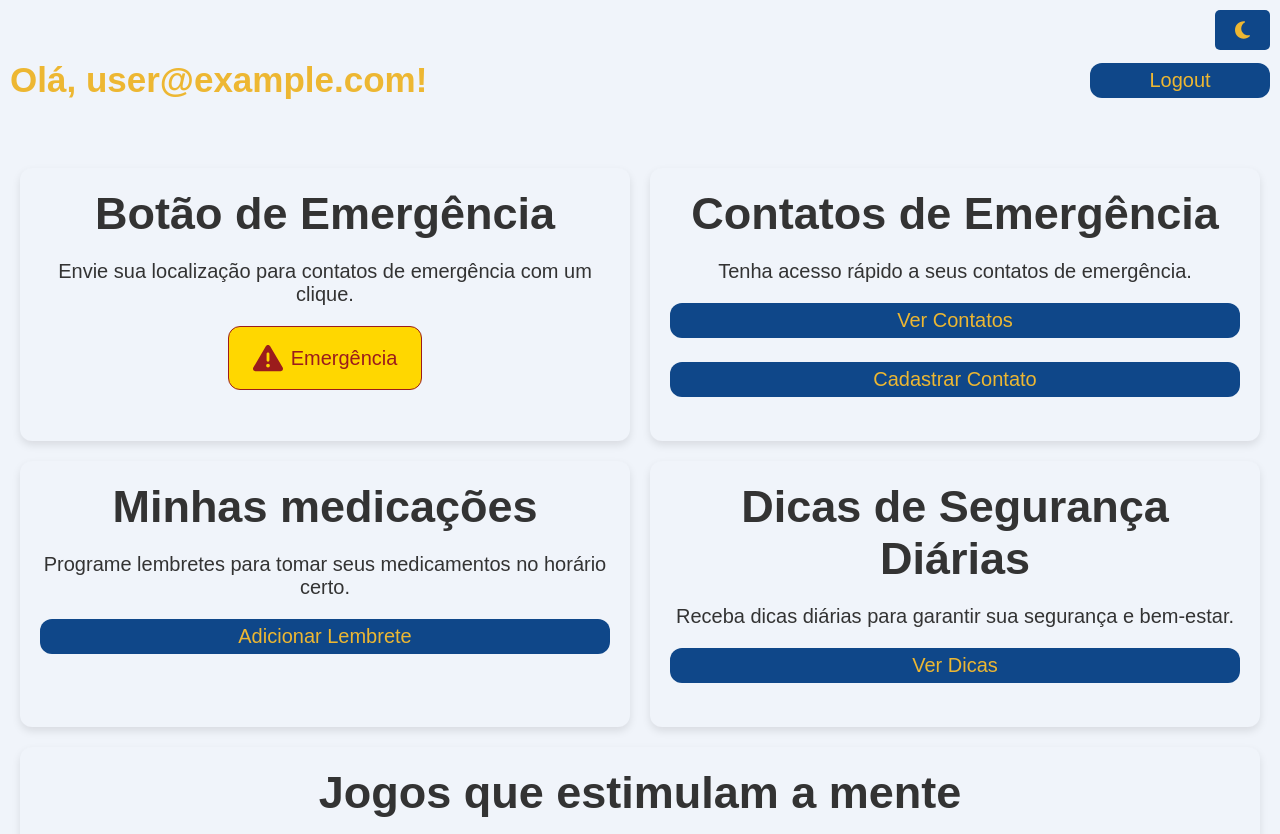
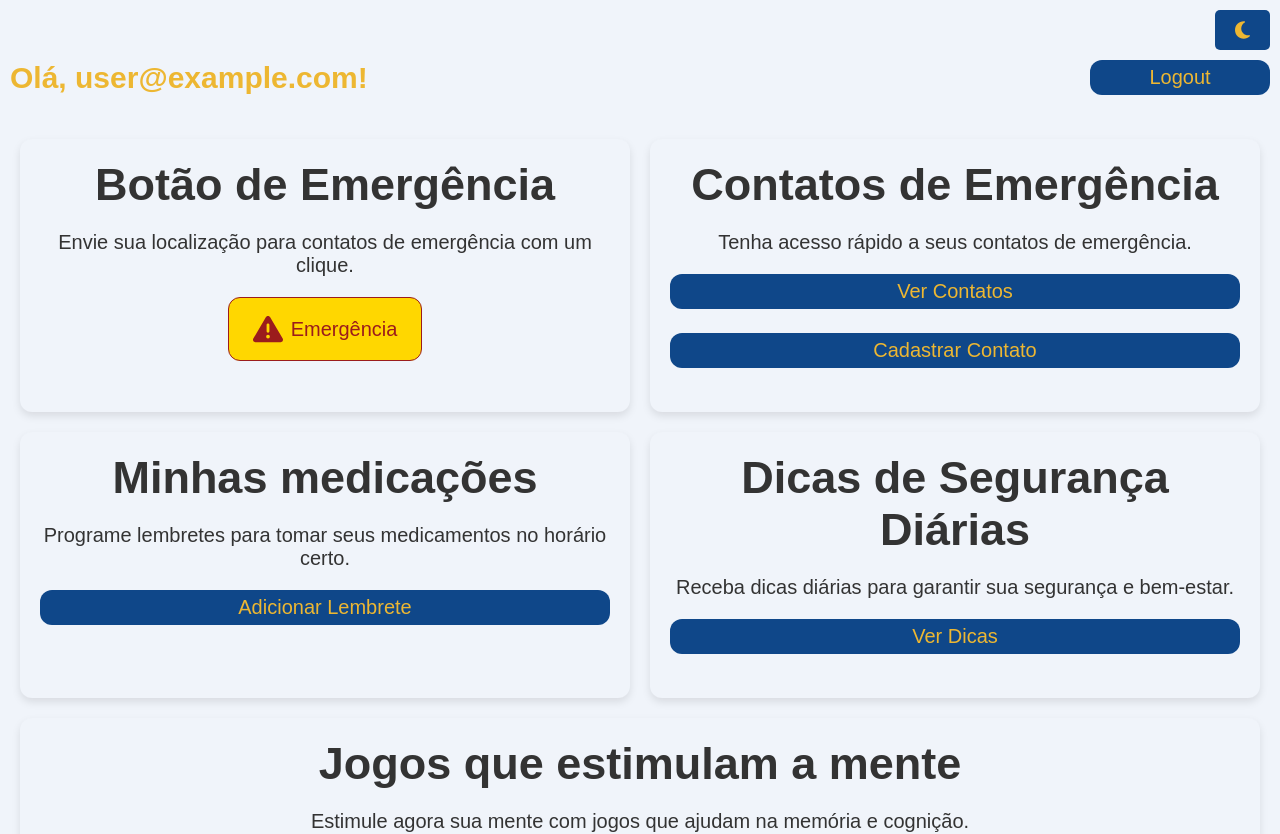
Before and after one commit to FihCapua/o-protetor, a Next.js app: page /dashboard in a window 1280 px wide. Shown: the top 834 px of the page. Built offline with nearby package versions, Linux system fonts and the light colour scheme; no server answers; sample sign-in values are in the browser's storage.

Commit message:
feat: include localStorage preference

```diff
--- a/src/components/Header/style.ts
+++ b/src/components/Header/style.ts
@@ -5,5 +5,9 @@ export const HeaderContainer = styled.header`
     justify-content: space-between;
     gap: 10px;
     align-items: center;
-    margin: 0 10px 24px 10px;
+    margin: 0 10px;
+
+    h1 {
+        font-size: 1.5rem;
+    }
 `;
--- a/src/providers/ThemeProvider.tsx
+++ b/src/providers/ThemeProvider.tsx
@@ -1,6 +1,6 @@
 'use client'
 
-import { createContext, useContext, useState } from "react"
+import { createContext, useContext, useEffect, useState } from "react"
 import { ThemeProvider as StyledThemeProvider } from "styled-components"
 import { lightTheme, darkTheme } from "@/styles/theme"
 import { ThemeContextType } from "@/types"
@@ -10,8 +10,19 @@ const ThemeContext = createContext<ThemeContextType | undefined>(undefined)
 export const ThemeProvider = ({ children }: { children: React.ReactNode }) => {
     const [isDarkMode, setIsDarkMode] = useState(false)
 
+    useEffect(() => {
+        const savedTheme = localStorage.getItem("theme")
+        if(savedTheme) {
+            setIsDarkMode(savedTheme === "dark")
+        }
+    }, [])
+
     const toggleTheme = () => {
-        setIsDarkMode((prev) => !prev)
+        setIsDarkMode((prevMode) => {
+            const newMode = !prevMode;
+            localStorage.setItem('theme', newMode ? 'dark' : 'light');
+            return newMode;
+        });
     }
 
     const theme = isDarkMode ? darkTheme : lightTheme
```
